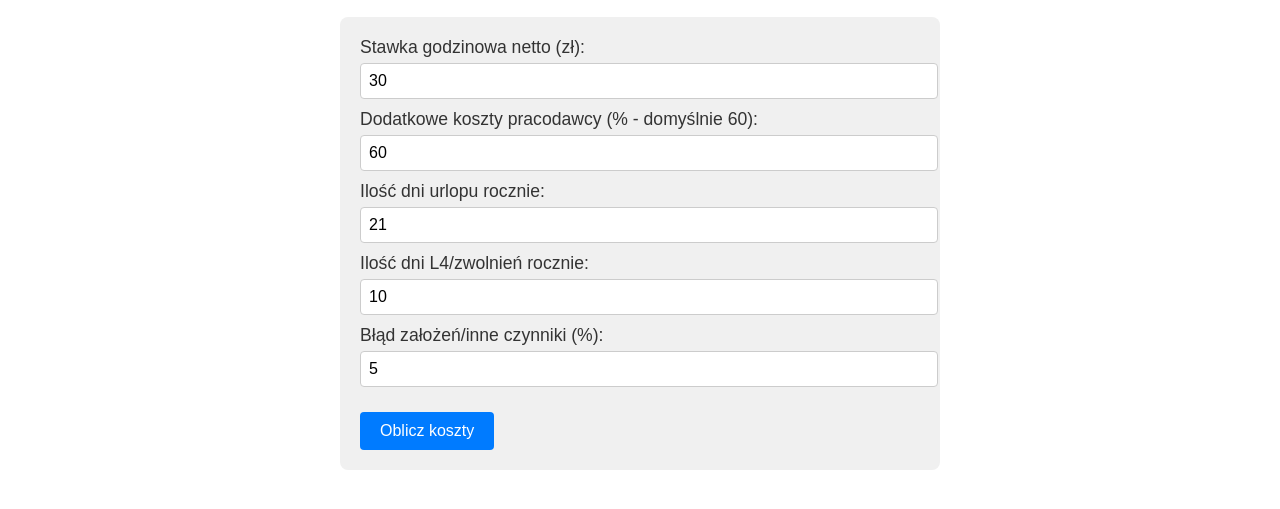
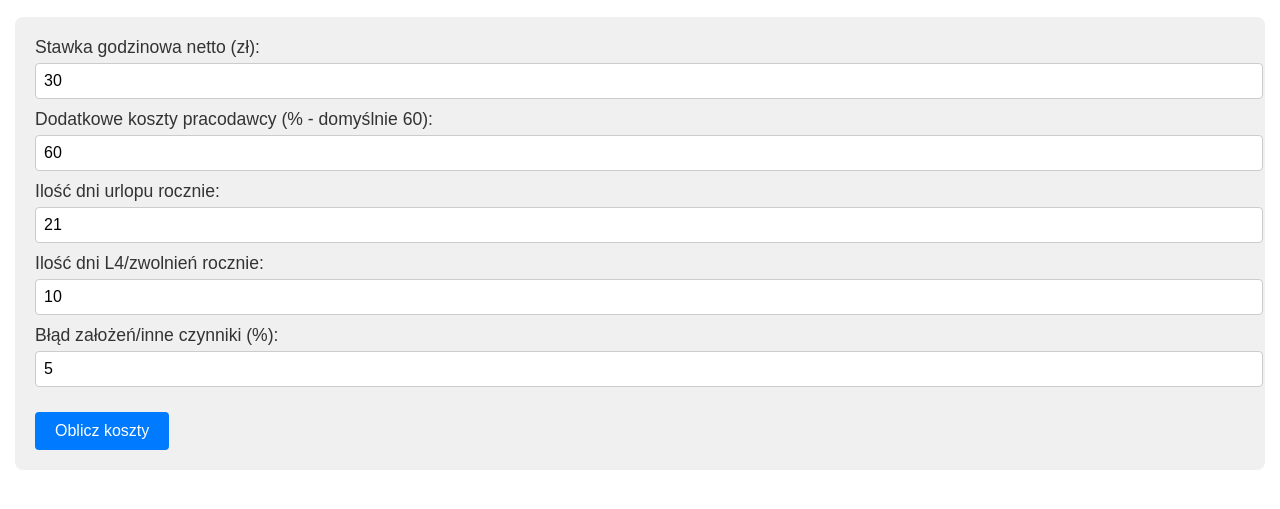
Before and after one commit to naprawimyfirme/kalkulator-pracownik, a plain HTML site: page index.html in a window 1280 px wide. Shown: the part 107-616 px from the top of the page. Drawn offline with Linux system fonts and the light colour scheme.

Commit message:
Update index.html

```diff
--- a/index.html
+++ b/index.html
@@ -9,13 +9,13 @@
       font-family: Arial, sans-serif;
       margin: 0;
       padding: 0;
-      background-color: #f9f9f9;
+      background-color: #ffffff;
     }
     section {
       padding: 40px 0;
     }
     .container {
-      max-width: 1200px;
+      max-width: 1280px;
       margin: 0 auto;
       padding: 0 15px;
     }
@@ -32,7 +32,7 @@
     }
     .t69 {
       flex: 1;
-      max-width: 600px;
+      max-width: 1280px;
     }
     .t73 {
       font-size: 2rem;
```
